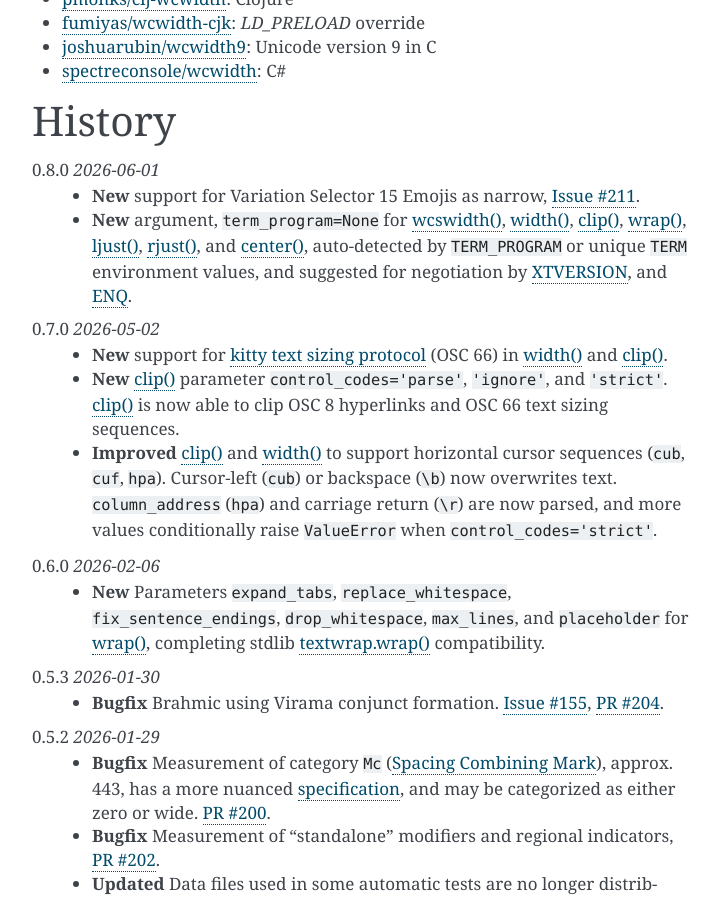
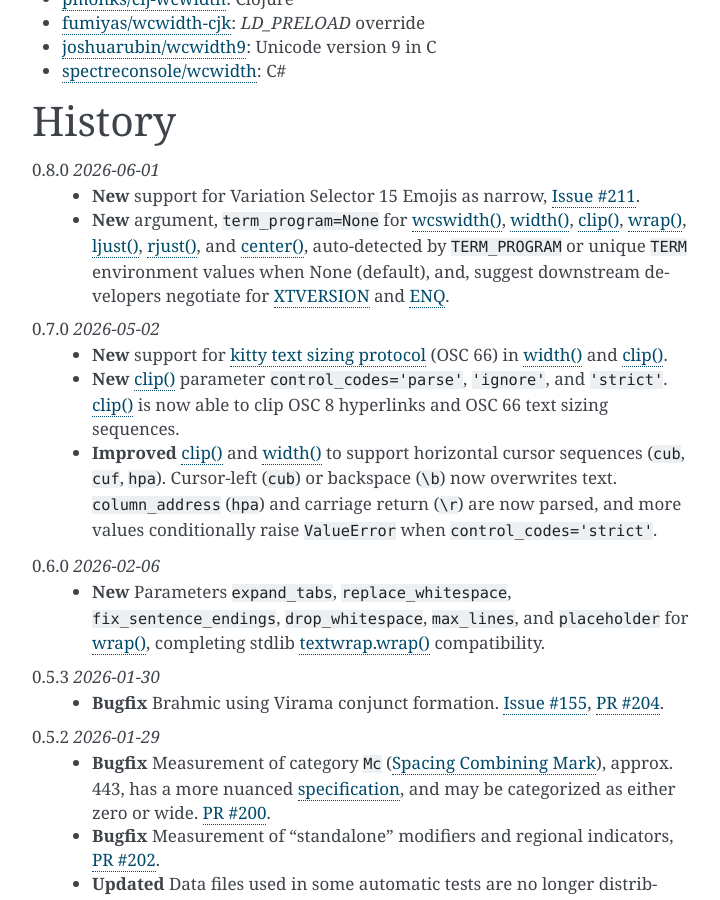
Before and after one commit to jquast/wcwidth, a Sphinx documentation site: the page built from docs/intro.rst, in a window 1280 px wide and 900 px high, scrolled down 12447 px. Shown: the whole window, without its empty margins (388-1108 px from the left). Built offline with Sphinx 7.4.7, drawn with Linux system fonts in a browser that asks for light colours.

Commit message:
doc polish

```diff
--- a/docs/intro.rst
+++ b/docs/intro.rst
@@ -615,7 +615,8 @@ History
   * **New** support for Variation Selector 15 Emojis as narrow, `Issue #211`_.
   * **New** argument, ``term_program=None`` for `wcswidth()`_, `width()`_, `clip()`_, `wrap()`_,
     `ljust()`_, `rjust()`_, and `center()`_, auto-detected by ``TERM_PROGRAM`` or unique ``TERM``
-    environment values, and suggested for negotiation by XTVERSION_, and ENQ_.
+    environment values when None (default), and, suggest downstream developers negotiate for
+    XTVERSION_ and ENQ_.
 
 0.7.0 *2026-05-02*
   * **New** support for `kitty text sizing protocol`_ (OSC 66) in `width()`_ and `clip()`_.
```
